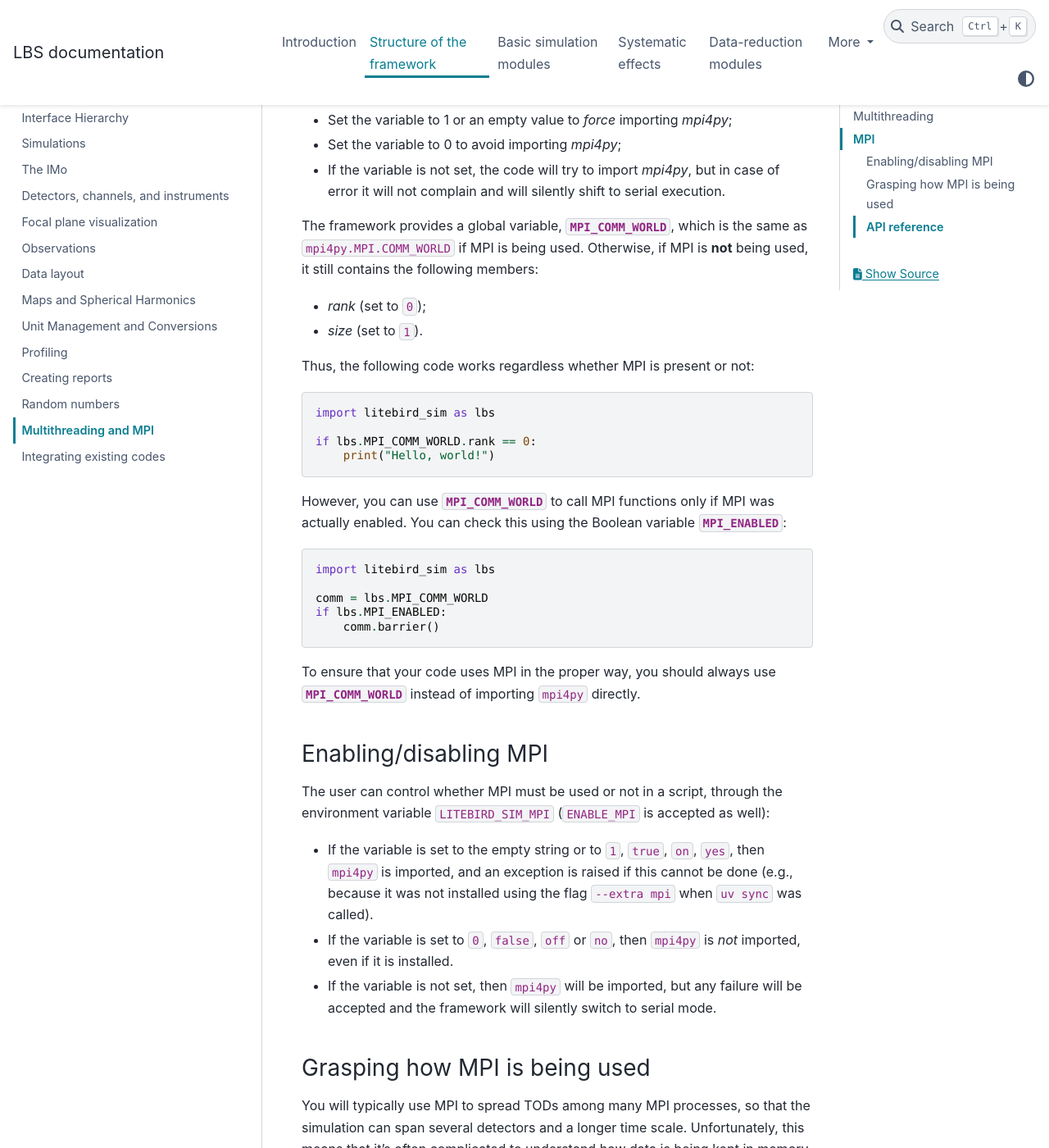
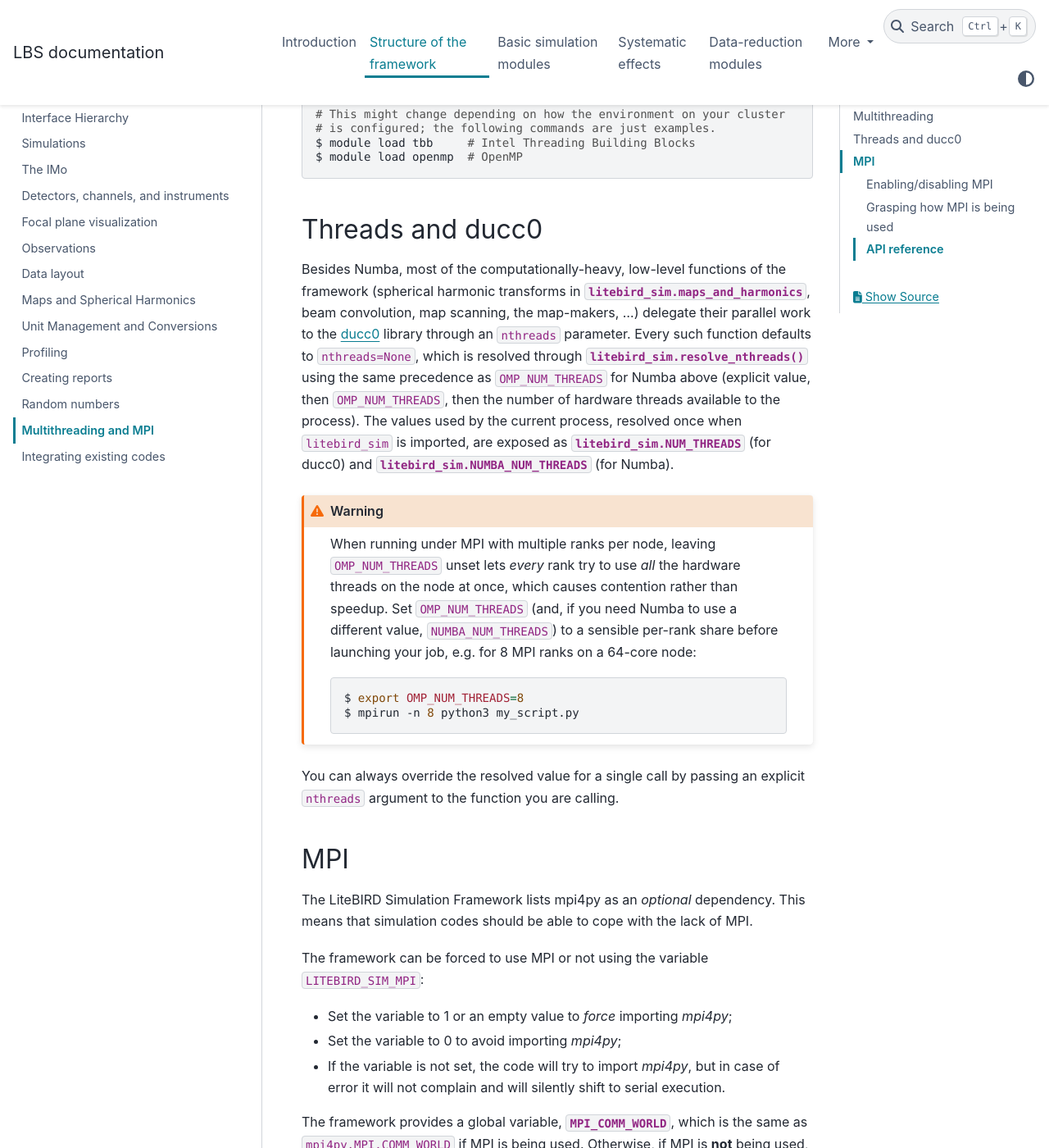
Before and after one commit to litebird/litebird_sim, a Sphinx documentation site: the page built from docs/source/mpi.rst, in a window 1280 px wide and 1400 px high, scrolled down 1948 px. Shown: the whole window at 82% size. Built offline with Sphinx 7.4.7 and the PyData theme 0.15.4, drawn with Linux system fonts in a browser that asks for light colours; some of the changed text lies outside the part shown.

Commit message:
docs: fix stale nthreads/numba_threads documentation (#544)
- mpi.rst: fix constructor parameter name (numba_num_of_threads ->
  numba_threads, matching the actual Simulation.__init__ signature,
  including in the TOML example), document the
  NUMBA_NUM_THREADS/OMP_NUM_THREADS precedence, and add a new
  "Threads and ducc0" section explaining resolve_nthreads(),
  lbs.NUM_THREADS/lbs.NUMBA_NUM_THREADS, and the MPI thread-contention
  risk of leaving OMP_NUM_THREADS unset with multiple ranks per node.
- maps_and_harmonics.rst: replace the stale "nthreads=0 (default)"
  tip with a description of the new None + resolve_nthreads() default.
- beam_convolution.rst: drop the now-unnecessary explicit nthreads=0
  from the convolve_sky() example. Verified via `sphinx -b doctest`
  that the example's expected output is unchanged.

Co-Authored-By: Claude Sonnet 5 <noreply@anthropic.com>

```diff
--- a/docs/source/beam_convolution.rst
+++ b/docs/source/beam_convolution.rst
@@ -392,8 +392,7 @@ For a single-task execution, refer to the following example:
     sim.convolve_sky(sky_alms=alms,
                      beam_alms=blms,
                      convolution_params=Convparams,
-                     pointings_dtype=np.float32,
-                     nthreads = 0)
+                     pointings_dtype=np.float32)
 
 
 API reference
--- a/docs/source/mpi.rst
+++ b/docs/source/mpi.rst
@@ -40,10 +40,23 @@ you can either set the environment variable ``OMP_NUM_THREADS``
 to the number of CPUs to use, or use two parameters in
 the constructor of the class :class:`.Simulation`:
 
-- `numba_num_of_threads`: this is the number of CPUs that Numba will
+- `numba_threads`: this is the number of CPUs that Numba will
   use for parallel calculations. The parameter defaults to ``None``,
-  which means that Numba will check how many CPUs are available and will
-  use all of them.
+  in which case it is resolved once, following this order of precedence:
+
+  1. the value of `numba_threads` itself, if you passed one explicitly
+     (or if it was set in a TOML parameter file, see below);
+  2. the environment variable ``NUMBA_NUM_THREADS``, if set;
+  3. the environment variable ``OMP_NUM_THREADS``, if set;
+  4. the number of hardware threads available to the process.
+
+  This is the same resolution order used for the ``nthreads`` parameters
+  accepted by the low-level `ducc0 <https://gitlab.mpcdf.mpg.de/mtr/ducc>`_-based
+  functions of the framework (spherical harmonic transforms, beam
+  convolution, map scanning, ...) — see :ref:`nthreads_ducc0` below. Using
+  ``NUMBA_NUM_THREADS`` instead of ``OMP_NUM_THREADS`` lets you give Numba a
+  different thread count than ducc0, if you ever need to; leaving
+  ``NUMBA_NUM_THREADS`` unset makes the two agree by default.
 
 - `numba_threading_layer`: this parameter is a string that specifies
   which threading library should be used by Numba. The value depends
@@ -85,6 +98,41 @@ of running a command like the following:
    # is configured; the following commands are just examples.
    $ module load tbb     # Intel Threading Building Blocks
    $ module load openmp  # OpenMP
+
+
+.. _nthreads_ducc0:
+
+Threads and ducc0
+~~~~~~~~~~~~~~~~~~
+
+Besides Numba, most of the computationally-heavy, low-level functions of
+the framework (spherical harmonic transforms in
+:mod:`litebird_sim.maps_and_harmonics`, beam convolution, map scanning, the
+map-makers, ...) delegate their parallel work to the
+`ducc0 <https://gitlab.mpcdf.mpg.de/mtr/ducc>`_ library through an
+``nthreads`` parameter. Every such function defaults to ``nthreads=None``,
+which is resolved through :func:`litebird_sim.resolve_nthreads` using the
+same precedence as ``OMP_NUM_THREADS`` for Numba above (explicit value,
+then ``OMP_NUM_THREADS``, then the number of hardware threads available to
+the process). The values used by the current process, resolved once when
+``litebird_sim`` is imported, are exposed as :data:`litebird_sim.NUM_THREADS`
+(for ducc0) and :data:`litebird_sim.NUMBA_NUM_THREADS` (for Numba).
+
+.. warning::
+   When running under MPI with multiple ranks per node, leaving
+   ``OMP_NUM_THREADS`` unset lets *every* rank try to use *all* the
+   hardware threads on the node at once, which causes contention rather
+   than speedup. Set ``OMP_NUM_THREADS`` (and, if you need Numba to use a
+   different value, ``NUMBA_NUM_THREADS``) to a sensible per-rank share
+   before launching your job, e.g. for 8 MPI ranks on a 64-core node:
+
+   .. code-block:: sh
+
+      $ export OMP_NUM_THREADS=8
+      $ mpirun -n 8 python3 my_script.py
+
+You can always override the resolved value for a single call by passing an
+explicit ``nthreads`` argument to the function you are calling.
 
 
 MPI
```
Also changed, not shown: other parts of docs/source/mpi.rst (+1 -1 lines), docs/source/maps_and_harmonics.rst (+7 -2 lines).
